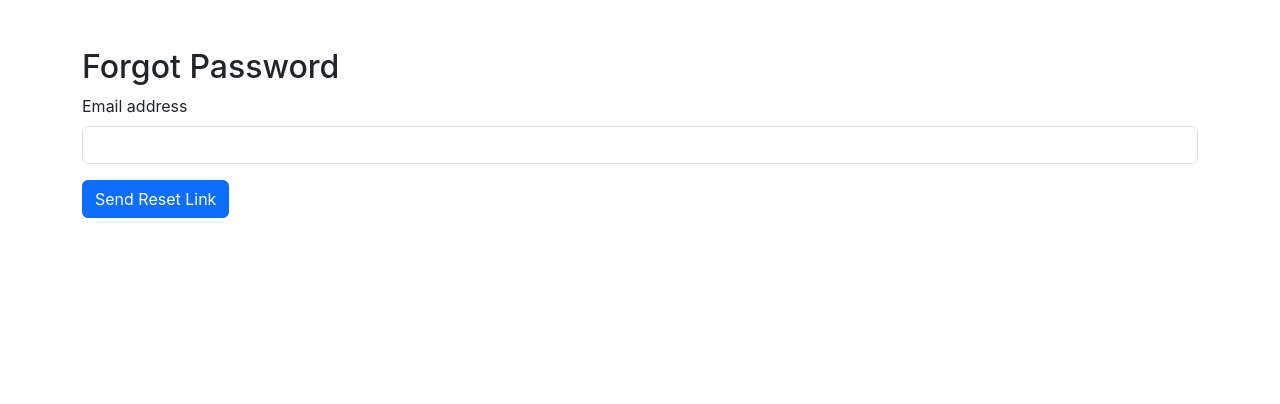
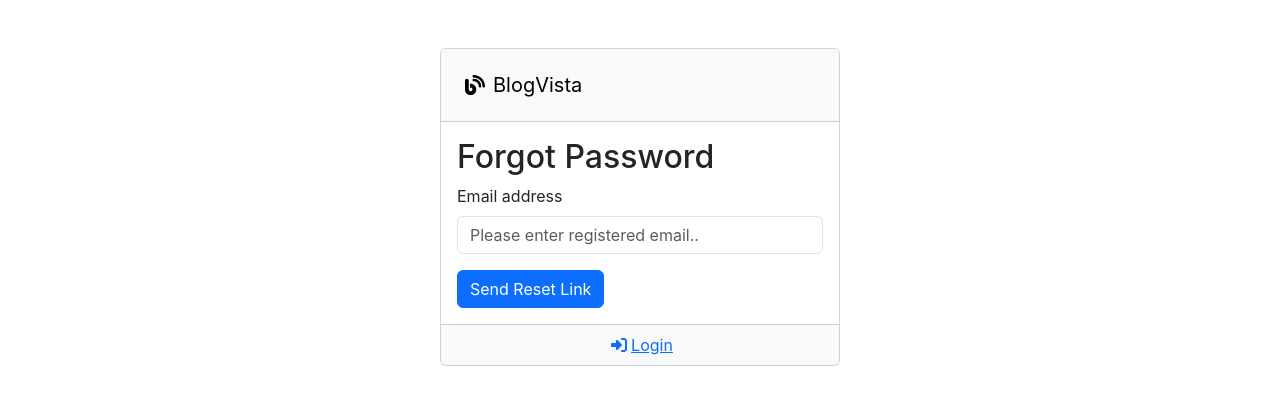
Before and after one commit to princeNITian/BlogVista, a React (Create React App) app in the folder frontend/: page /forgot-password in a window 1280 px wide. Shown: the top 404 px of the page. Built offline with nearby package versions, Linux system fonts and the light colour scheme.

Commit message:
Reset Password UI enhanced.

```diff
--- a/frontend/src/components/ForgotPasswordForm.js
+++ b/frontend/src/components/ForgotPasswordForm.js
@@ -1,6 +1,9 @@
 // frontend/src/components/ForgotPasswordForm.js
 import React, { useState } from "react";
 import axios from "axios";
+import { Link } from "react-router-dom";
+import { FontAwesomeIcon } from "@fortawesome/react-fontawesome";
+import { faBlog, faSignInAlt } from "@fortawesome/free-solid-svg-icons";
 
 const ForgotPasswordForm = () => {
   const [email, setEmail] = useState("");
@@ -23,7 +26,17 @@ const ForgotPasswordForm = () => {
 
   return (
     <div className="container mt-5">
-      <h2>Forgot Password</h2>
+      <div className="card mx-auto" style={{ maxWidth: "400px" }}>
+        <div className="card-header bg-light">
+          <nav className="navbar navbar-light">
+            <Link className="navbar-brand" to="/">
+              <FontAwesomeIcon className="mx-2" icon={faBlog} />
+              BlogVista
+            </Link>
+          </nav>
+        </div>
+        <div className="card-body">
+          <h2 className="card-title">Forgot Password</h2>
           <form onSubmit={handleForgotPassword}>
             <div className="mb-3">
               <label htmlFor="email" className="form-label">
@@ -32,6 +45,7 @@ const ForgotPasswordForm = () => {
               <input
                 type="email"
                 className="form-control"
+                placeholder="Please enter registered email.."
                 id="email"
                 value={email}
                 onChange={(e) => setEmail(e.target.value)}
@@ -44,6 +58,14 @@ const ForgotPasswordForm = () => {
             {message && <p className="mt-3">{message}</p>}
           </form>
         </div>
+        <div className="card-footer text-muted text-center bg-light">
+          <Link to="/login">
+            <FontAwesomeIcon className="mx-1" icon={faSignInAlt} />
+            Login
+          </Link>
+        </div>
+      </div>
+    </div>
   );
 };
 
--- a/frontend/src/components/LoginForm.js
+++ b/frontend/src/components/LoginForm.js
@@ -55,6 +55,7 @@ const LoginForm = () => {
                 type="text"
                 className="form-control"
                 id="username"
+                placeholder="Please enter a working email.."
                 value={username}
                 onChange={(e) => setUsername(e.target.value)}
                 required
--- a/frontend/src/components/ResetPasswordForm.js
+++ b/frontend/src/components/ResetPasswordForm.js
@@ -1,7 +1,9 @@
 // frontend/src/components/ResetPasswordForm.js
 import React, { useState } from "react";
 import axios from "axios";
-import { useNavigate, useParams } from "react-router-dom";
+import { Link, useNavigate, useParams } from "react-router-dom";
+import { faBlog, faSignInAlt } from "@fortawesome/free-solid-svg-icons";
+import { FontAwesomeIcon } from "@fortawesome/react-fontawesome";
 
 const ResetPasswordForm = () => {
   const [password, setPassword] = useState("");
@@ -35,6 +37,16 @@ const ResetPasswordForm = () => {
 
   return (
     <div className="container mt-5">
+      <div className="card mx-auto" style={{ maxWidth: "400px" }}>
+        <div className="card-header bg-light">
+          <nav className="navbar navbar-light">
+            <Link className="navbar-brand" to="/">
+              <FontAwesomeIcon className="mx-2" icon={faBlog} />
+              BlogVista
+            </Link>
+          </nav>
+        </div>
+        <div className="card-body">
           <h2>Reset Password</h2>
           {message ? (
             <p>{message}</p>
@@ -59,6 +71,14 @@ const ResetPasswordForm = () => {
             </form>
           )}
         </div>
+        <div className="card-footer text-muted text-center bg-light">
+          <Link to="/login">
+            <FontAwesomeIcon className="mx-1" icon={faSignInAlt} />
+            Login
+          </Link>
+        </div>
+      </div>
+    </div>
   );
 };
 
```
Also changed, not shown: 1 other file (tests, documents, lock files or other folders). Lines whose indentation alone changed are shown as unchanged.
